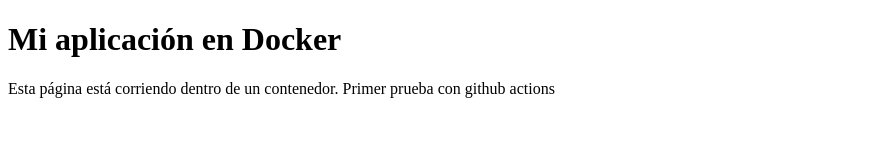
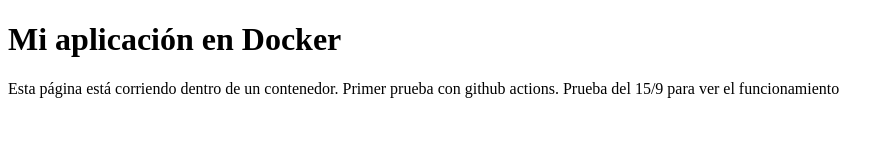
Before and after one commit to LautaroJulioArce/VPC, a plain HTML site: page app/index.html in a window 1280 px wide. Shown: the whole page, without its empty margins (0-894 px from the left). Drawn offline with Linux system fonts and the light colour scheme.

```diff
--- a/app/index.html
+++ b/app/index.html
@@ -6,6 +6,6 @@
 </head>
 <body>
   <h1>Mi aplicación en Docker</h1>
-  <p>Esta página está corriendo dentro de un contenedor. Primer prueba con github actions</p>
+  <p>Esta página está corriendo dentro de un contenedor. Primer prueba con github actions. Prueba del 15/9 para ver el funcionamiento</p>
 </body>
 </html>
```
Also changed, not shown: 1 other file.
